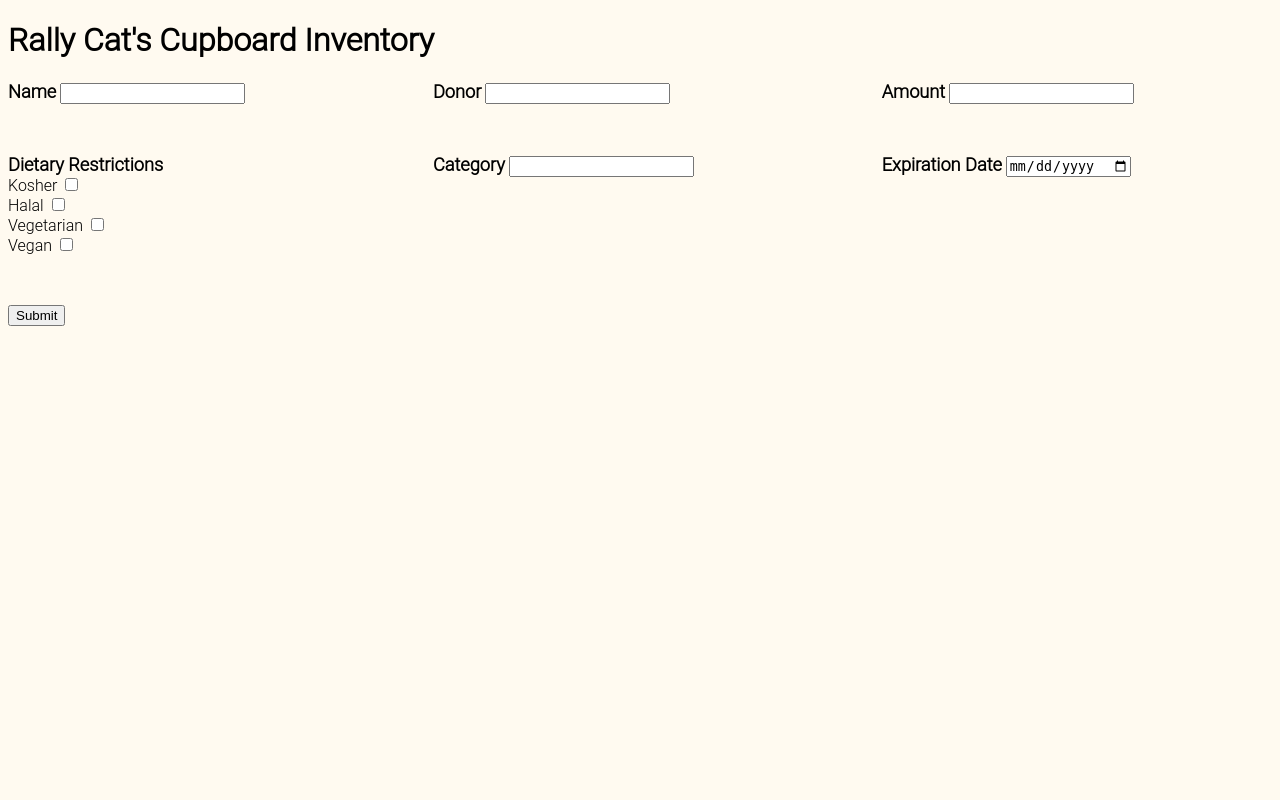
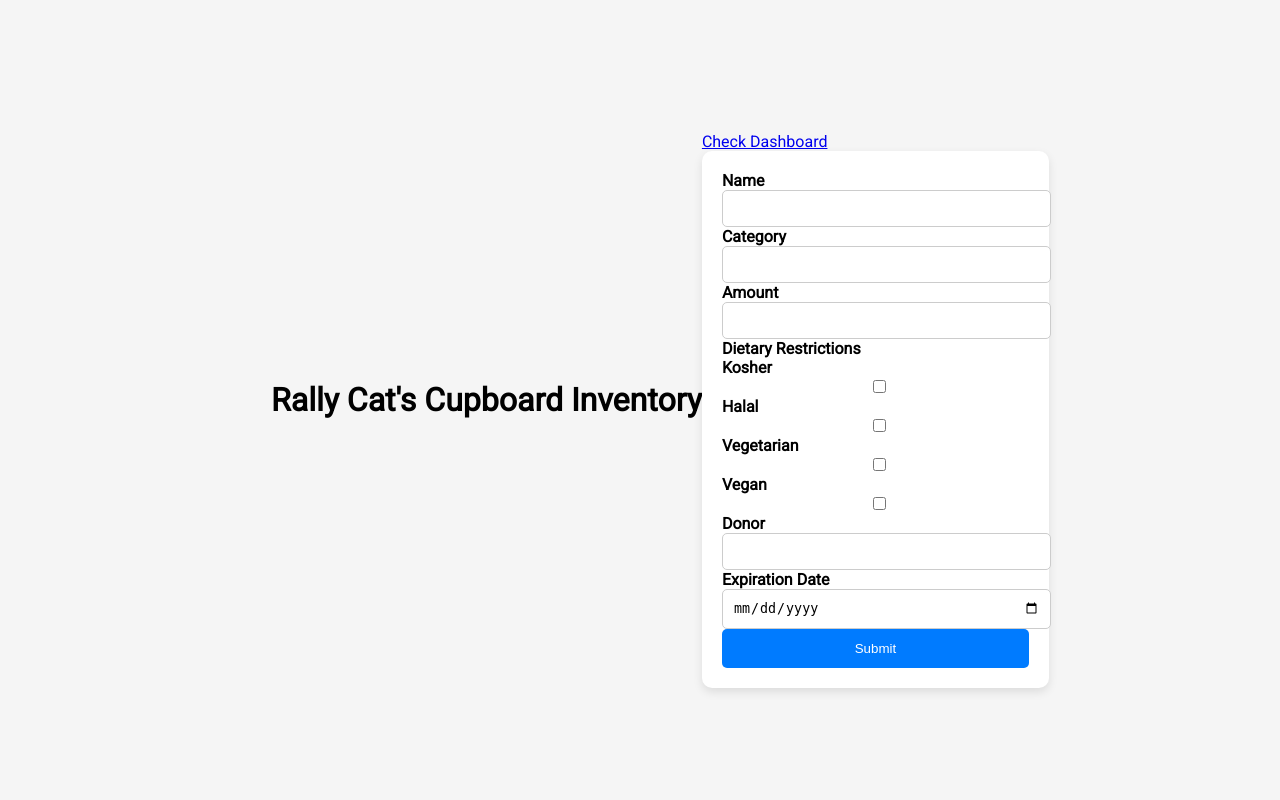
Before and after one commit to UVMHacks2025/Team-3, a Flask app: template templates/add.html in a window 1280 px wide. Run offline with Flask 3, Linux system fonts and the light colour scheme; the template is opened without the code that fills it, so the values that code supplies are empty.

Commit message:
html and css final

```diff
--- a/static/styles/add.css
+++ b/static/styles/add.css
@@ -1,70 +1,46 @@
-.add_form {
-    display: grid;
-    grid-template-columns: auto auto auto;
-    grid-gap: 50px;
+
+@import url('https://fonts.googleapis.com/css2?family=Roboto:wght@400&display=swap');
+
+body {
+    font-family: 'Roboto', sans-serif;
+    background: #f5f5f5;
+    margin: 0;
+    padding: 0;
+    display: flex;
+    align-items: center;
+    justify-content: center;
+    min-height: 100vh;
 }
 
-.Form_Label {
-    font-size-adjust:.6;
+.add_form {
+    background: white;
+    padding: 20px;
+    border-radius: 10px;
+    box-shadow: 0px 4px 10px rgba(0, 0, 0, 0.1);
+    max-width: 800px;
+    width: 100%;
+}
+
+label {
     font-weight: bold;
 }
 
-.CheckBoxArray {
+input, textarea {
+    width: 100%;
+    padding: 10px;
+    border: 1px solid #ccc;
+    border-radius: 5px;
 }
 
-.item_quantity{
-    grid-row: 1;
-    grid-column-start: 3;
-    grid-column-end: 4;
+.item_submit input[type="submit"] {
+    background: #007bff;
+    color: white;
+    border: none;
+    padding: 12px;
+    border-radius: 5px;
+    cursor: pointer;
 }
 
-.item_name{
-   grid-column-start: 1;
-    grid-column-end: 2;
+.item_submit input[type="submit"]:hover {
+    background: #0056b3;
 }
-
-.item_donor{
-    grid-row: 1;
-    grid-column-start: 2;
-    grid-column-end: 3;
-}
-
-.item_diet{
-    grid-row: 2;
-    grid-column-start: 1;
-    grid-column-end: 2;
-    height: 100%;
-}
-
-.item_expiration{
-    grid-row: 2;
-    grid-column-start: 3;
-    grid-column-end: 4;
-}
-
-.item_category{
-    grid-row: 2;
-    grid-column-start: 2;
-    grid-column-end: 3;
-}
-.item_tags{
-    grid-row: 2;
-    grid-column-start: 2;
-    grid-column-end: 4;
-}
-
-.item_requested{
-    grid-row: 3;
-}
-
-.item_submit{
-    grid-row: 3;
-    grid-column-start: 1;
-    grid-column-end: 2;
-    width: 80%;
-}
-
-textarea {
-    width: 80%;
-    height: 75%;
-}
--- a/static/styles/layout.css
+++ b/static/styles/layout.css
@@ -1,5 +1,46 @@
-html {
-    background-color: floralwhite;
-    font-family: "Roboto Light", sans-serif;
-    color: black;
+
+@import url('https://fonts.googleapis.com/css2?family=Roboto:wght@400&display=swap');
+
+body {
+    font-family: 'Roboto', sans-serif;
+    background: #f5f5f5;
+    margin: 0;
+    padding: 0;
+    display: flex;
+    align-items: center;
+    justify-content: center;
+    min-height: 100vh;
 }
+
+.add_form {
+    background: white;
+    padding: 20px;
+    border-radius: 10px;
+    box-shadow: 0px 4px 10px rgba(0, 0, 0, 0.1);
+    max-width: 800px;
+    width: 100%;
+}
+
+label {
+    font-weight: bold;
+}
+
+input, textarea {
+    width: 100%;
+    padding: 10px;
+    border: 1px solid #ccc;
+    border-radius: 5px;
+}
+
+.item_submit input[type="submit"] {
+    background: #007bff;
+    color: white;
+    border: none;
+    padding: 12px;
+    border-radius: 5px;
+    cursor: pointer;
+}
+
+.item_submit input[type="submit"]:hover {
+    background: #0056b3;
+}
--- a/templates/add.html
+++ b/templates/add.html
@@ -1,5 +1,8 @@
 {% extends "layout.html" %}
 {% block content %}
+<a href="{{ url_for('dashboard') }}">Check Dashboard</a>
+
+<link rel="stylesheet" href="../static/styles/layout.css">
 
 <form method="POST" action="{{ url_for('add') }}">
   <section class="add_form">
@@ -83,6 +86,8 @@
     <input type="submit" value="Submit">
     </div>
   </section>
+
+
 </form>
 
 
--- a/templates/inventory.html
+++ b/templates/inventory.html
@@ -2,6 +2,8 @@
 {% block content %}
 <!--this page shows inventory and then allows the user to select plus or minus amount of the inventory -->
 <!--would we want to add a way to search the table?-->
+<a href="{{ url_for('add') }}">Add New Items</a>
+<link rel="stylesheet" href="../static/styles/layout.css">
 <div id="inventory_table">
     {% if error %}
     <p class= "error">Error: {{error}}</p>
@@ -50,4 +52,5 @@
 
     </table>
 </div>
+
 {% endblock %}
--- a/templates/login.html
+++ b/templates/login.html
@@ -1,5 +1,6 @@
 {% extends "layout.html" %}
 {% block content %}
+<link rel="stylesheet" href="../static/styles/layout.css">
 <div id="login_form">
     <p>To sign in, input your Username and Password below:</p>
     <form method="POST" action="{{url_for('login')}}"> <!-- add in action from FLASK -->
```
Also changed, not shown: RallyCats.db.
